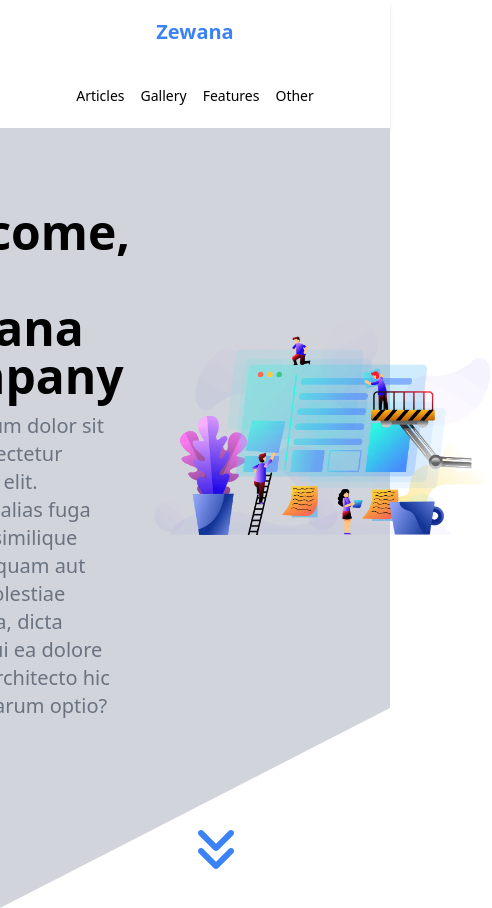
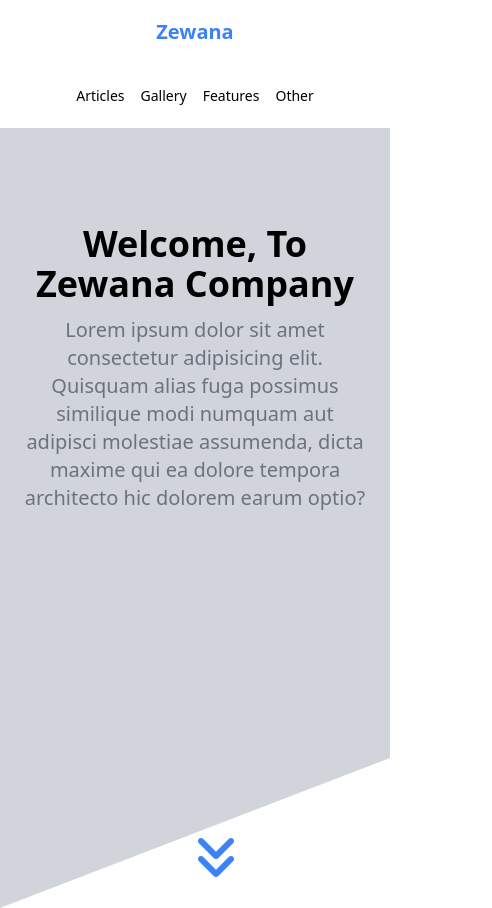
Before and after one commit to Rachid-Ait-Rhoudane/zewana-design-tailwindcss, a plain HTML site: page index.html in a window 390 px wide. Shown: the whole page, 492 px wide, since content can reach past the window. Drawn offline with Linux system fonts and the light colour scheme.

Commit message:
finishing landing section

```diff
--- a/index.html
+++ b/index.html
@@ -107,16 +107,16 @@
     <main>
 
         <!-- Start landing -->
-        <section class="relative bg-gray-300 h-[calc(100vh-64px)] after:absolute after:bottom-0 after:left-0 after:border after:border-l-[50vw] after:border-r-[50vw] after:border-t-[100px] after:border-b-[100px] after:border-b-white after:border-r-white after:border-t-transparent after:border-l-transparent after:z-30 pt-20">
+        <section class="relative bg-gray-300 h-[calc(100vh-64px)] after:absolute after:bottom-0 after:left-0 after:border after:border-l-[50vw] after:border-r-[50vw] after:border-t-[75px] after:border-b-[75px] after:border-b-white after:border-r-white after:border-t-transparent after:border-l-transparent after:z-30 pt-24">
             <div class="relative container mx-auto px-6 z-40 flex justify-center items-center gap-5">
                 <div>
-                    <h1 class="text-5xl capitalize font-bold">welcome,
+                    <h1 class="text-4xl lg:text-5xl capitalize font-bold text-center lg:text-left">welcome,
                     to zewana company</h1>
-                    <p class="mt-3 text-xl text-gray-500">Lorem ipsum dolor sit amet consectetur adipisicing elit. Quisquam alias fuga possimus similique modi numquam aut adipisci molestiae assumenda, dicta maxime qui ea dolore tempora architecto hic dolorem earum optio?</p>
+                    <p class="mt-3 text-xl text-gray-500 text-center lg:text-left">Lorem ipsum dolor sit amet consectetur adipisicing elit. Quisquam alias fuga possimus similique modi numquam aut adipisci molestiae assumenda, dicta maxime qui ea dolore tempora architecto hic dolorem earum optio?</p>
                 </div>
-                <img class="animate-bounce-slow" width="550px" src="./public/images/landing-image.png" alt="landing image">
+                <img class="animate-bounce-slow hidden lg:block" width="550px" src="./public/images/landing-image.png" alt="landing image">
             </div>
-            <a href="#" class="absolute left-1/2 -translate-x-1/2 bottom-6 z-50 text-blue-500 animate-bounce">
+            <a href="#" class="absolute left-1/2 -translate-x-1/2 bottom-4 z-50 text-blue-500 animate-bounce">
                 <i class="fas fa-angle-double-down text-5xl"></i>
             </a>
         </section>
```
Also changed, not shown: public/css/styles.css.
